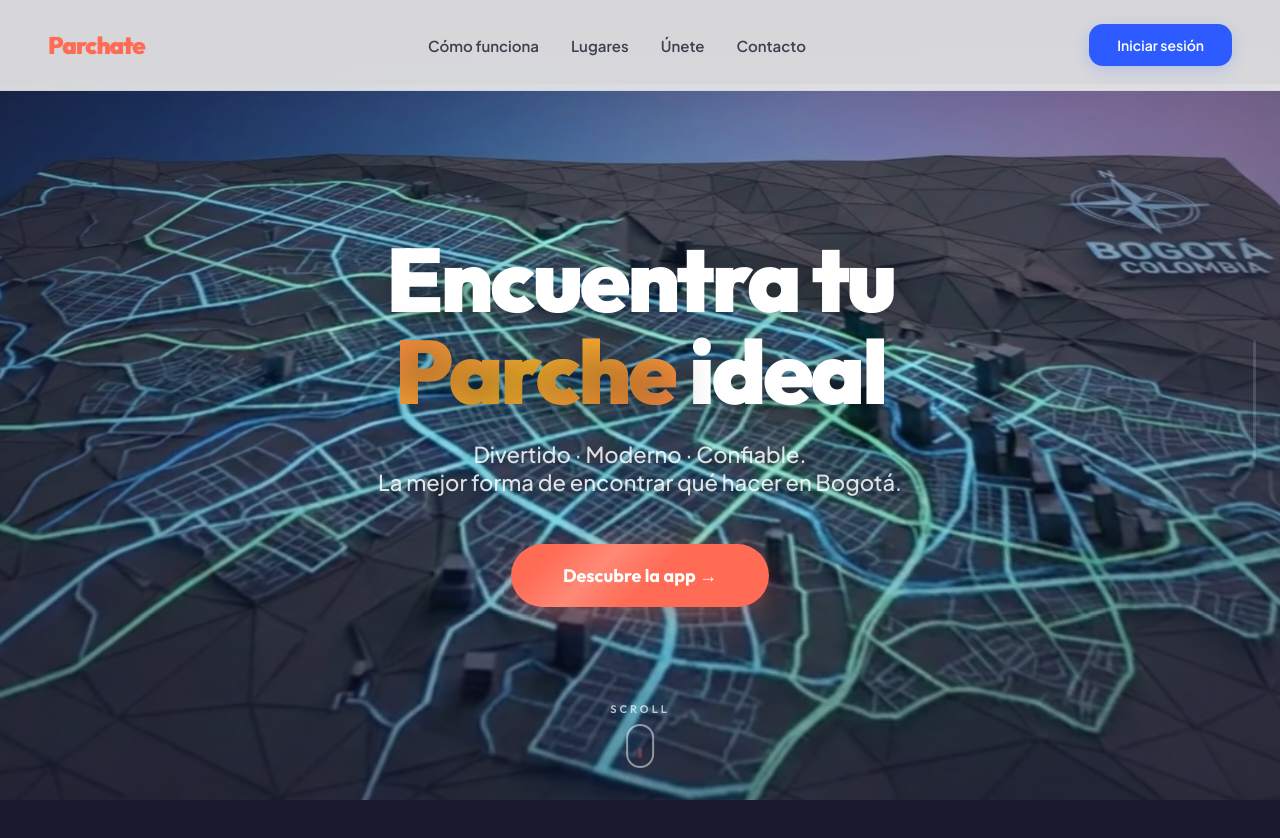
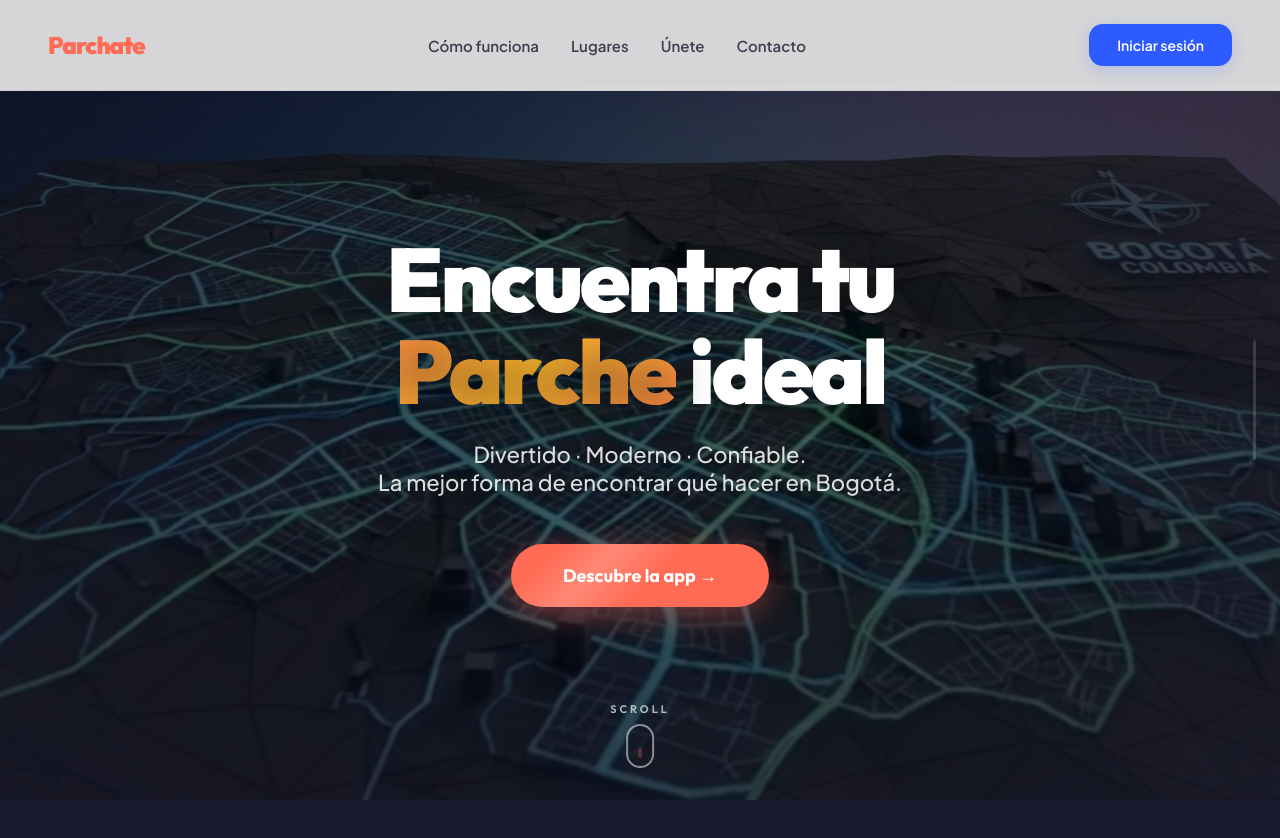
Before and after one commit to ErikaNatalia/parchate, a plain HTML site: page index.html in a window 1280 px wide. Shown: the top 838 px of the page. Drawn offline with Linux system fonts and the light colour scheme.

Commit message:
Mejorar legibilidad del titulo principal agregando opacidad

```diff
--- a/index.html
+++ b/index.html
@@ -217,7 +217,8 @@
     .hero-3d-overlay {
       position: absolute;
       inset: 0;
-      background:
+      background-color: rgba(0, 0, 0, 0.6);
+      background-image:
         radial-gradient(ellipse at 50% 50%, transparent 30%, rgba(26, 26, 46, 0.5) 100%),
         linear-gradient(to top, rgba(26, 26, 46, var(--overlay-opacity, 0.3)) 0%, transparent 60%);
       z-index: 1;
```
